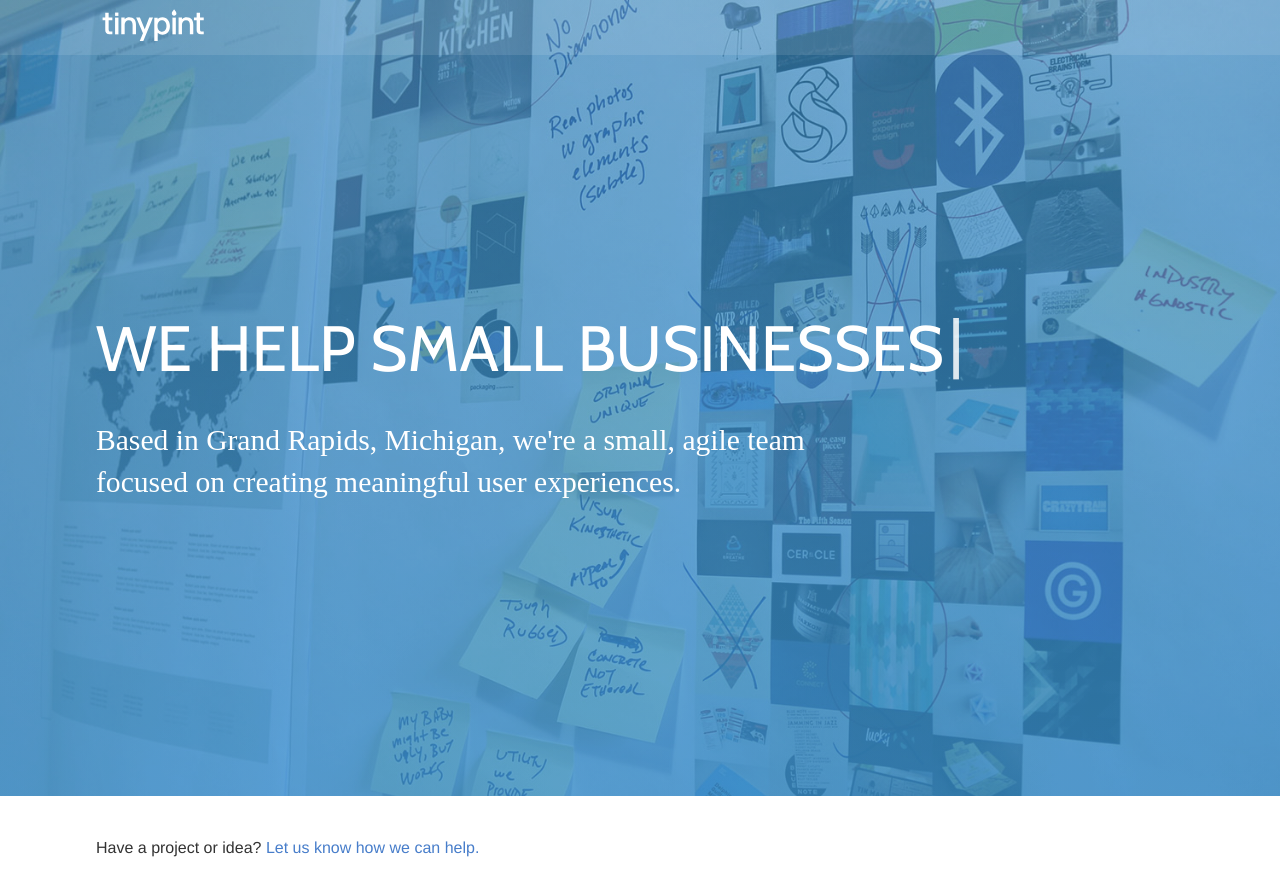
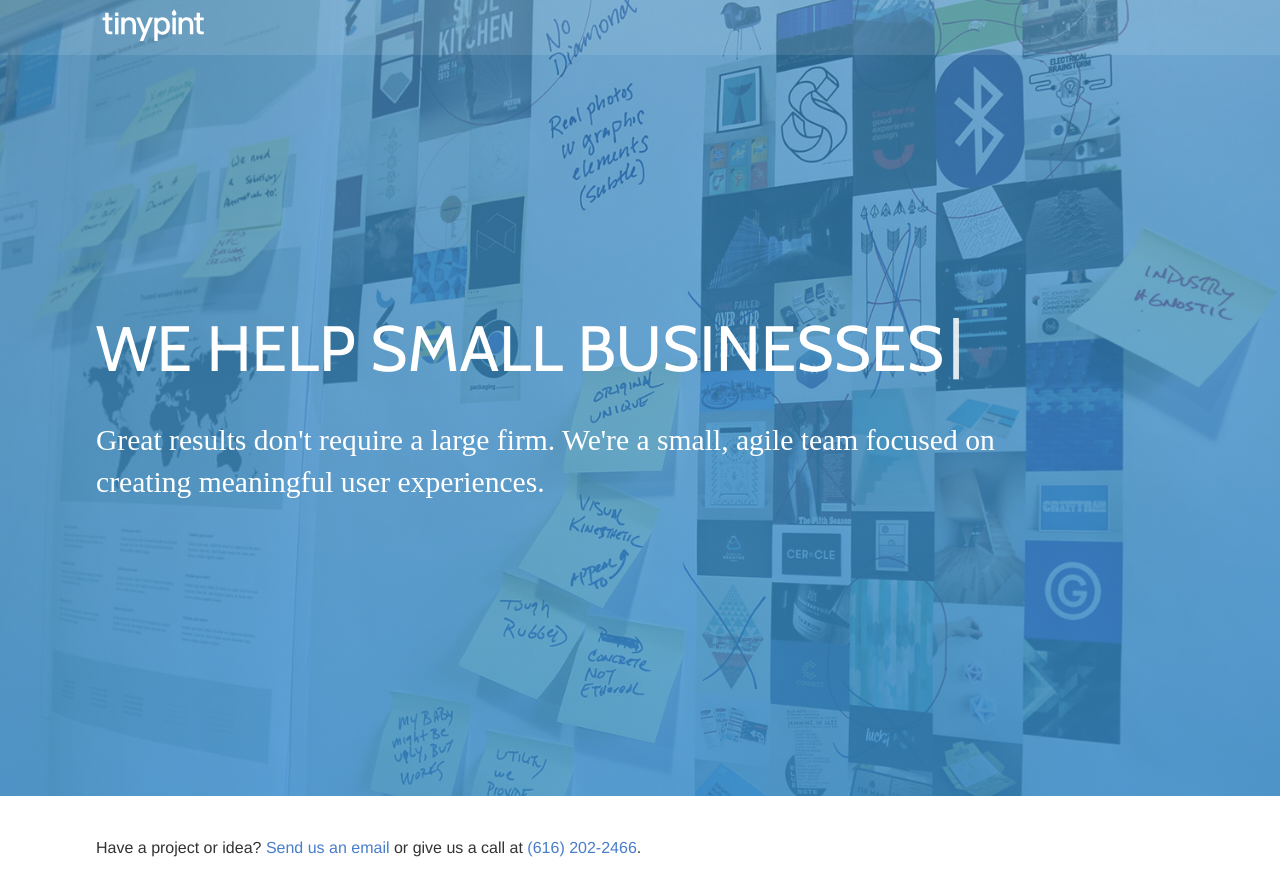
Before and after one commit to webnomads/tinypint.github.io, a Jekyll site: the page built from index.html, in a window 1280 px wide. Shown: the top 896 px of the page. Built offline with Jekyll 4.4.1, drawn with Linux system fonts in a browser that asks for light colours; nearby versions of some CDN libraries; some web fonts are replaced.

Commit message:
Updated home page message & phone number

```diff
--- a/_includes/header_home.html
+++ b/_includes/header_home.html
@@ -3,12 +3,12 @@
   	<div class="main-inner">
     	<div class="main-copy">
     		<h1>We <span class="type"></span></h1>
-    		<p>Based in Grand Rapids, Michigan, we're a small, agile team focused on creating meaningful user experiences.</p>
+    		<p>Great results don't require a large firm. We're a small, agile team focused on creating meaningful user experiences.</p>
     	</div>
   	</div>
 </section>
 <section class="lower">
 	<div>
-    <p>Have a project or idea? <a href="mailto:inquire@tinypint.com">Let us know how we can help.</a></p>
+    <p>Have a project or idea? <a href="mailto:inquire@tinypint.com">Send us an email</a> or give us a call at <a href="tel:(616) 202-2466">(616) 202-2466</a>.</p>
   </div>
 </section>
--- a/_sass/_tinypint.scss
+++ b/_sass/_tinypint.scss
@@ -479,7 +479,7 @@ header.navigation {
         font-weight: 200;
         line-height: 1.4em;
         @include media($medium-screen) {
-          width: 800px;
+          max-width: 900px;
         }
         @include media(max-width $small-screen) {
           font-size: 1.25em;
```
